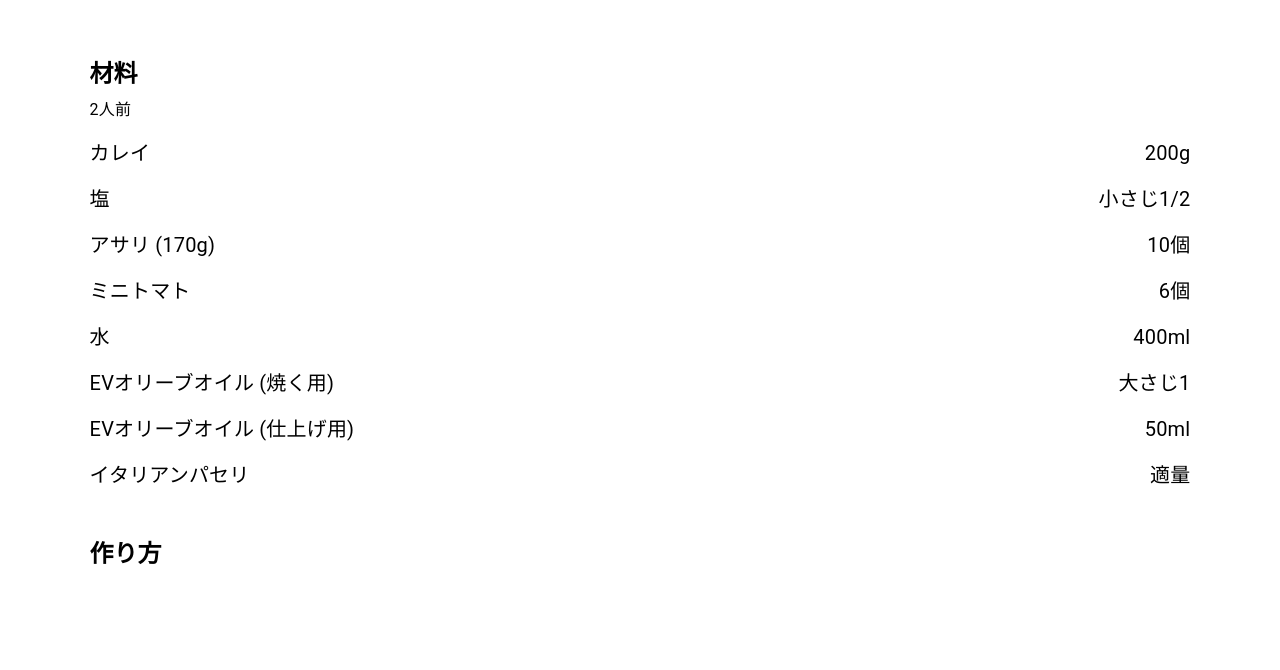
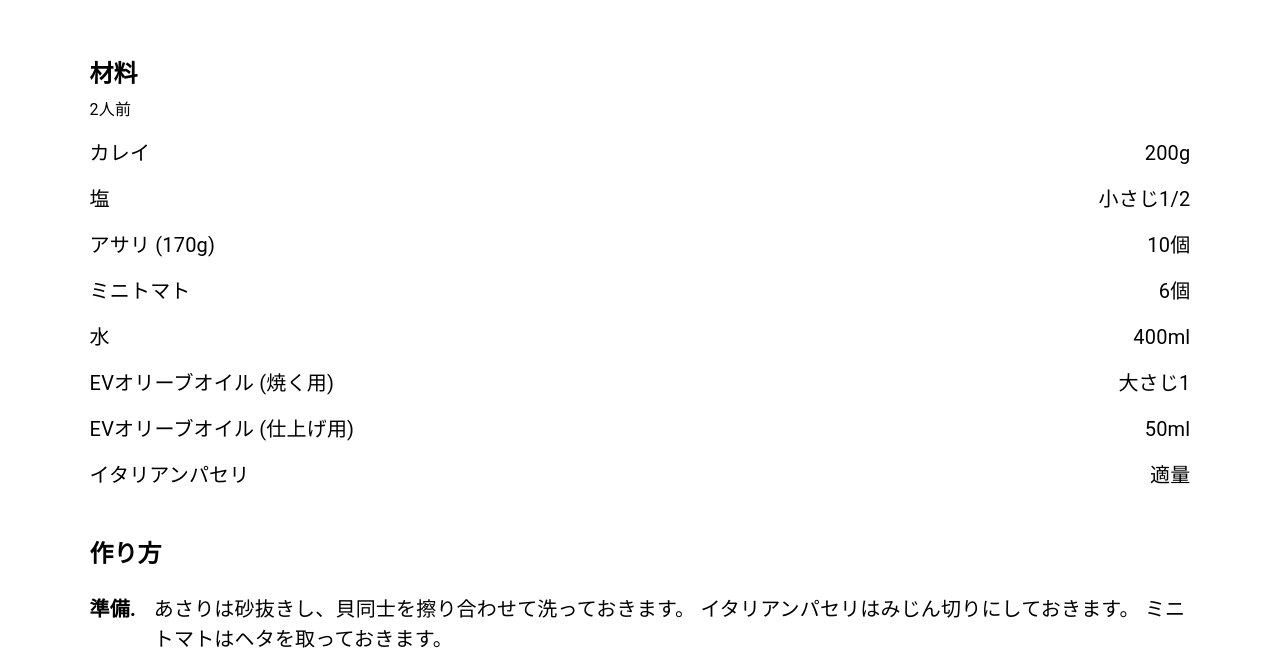
Before and after one commit to nkserveren26/myrecipe-frontend, a React (Create React App) app: page /recipes/1 in a window 1280 px wide. Shown: the part 636-1306 px from the top of the page. Before the commit the page ends 1214 px from the top, so only its background shows below. Built offline with nearby package versions, Linux system fonts and the light colour scheme.

Commit message:
RecipePageの作り方部分修正。stepsをループさせる形に修正

```diff
--- a/src/components/page/RecipePage.tsx
+++ b/src/components/page/RecipePage.tsx
@@ -33,6 +33,12 @@ export const RecipePage: React.FC = () => {
                 { name: 'EVオリーブオイル (仕上げ用)', amount: '50ml' },
                 { name: 'イタリアンパセリ', amount: '適量' },
             ],
+            steps: [
+                {
+                    number: "準備",
+                    description: "あさりは砂抜きし、貝同士を擦り合わせて洗っておきます。 イタリアンパセリはみじん切りにしておきます。 ミニトマトはヘタを取っておきます。"
+                },
+            ]
          },
         {
             id: 2,
@@ -43,6 +49,9 @@ export const RecipePage: React.FC = () => {
                 { name: "にんじん", amount: "1本" },
                 { name: "じゃがいも", amount: "2個" },
             ],
+            steps: [
+                { number: "1", description: "hogehoge" },
+            ]
 
         },
         // その他のレシピデータ
@@ -90,6 +99,22 @@ export const RecipePage: React.FC = () => {
                 <Typography pb={1} fontWeight="bold" variant="h5" sx={{ textAlign: 'left' }}>
                     作り方
                 </Typography>
+                <Box mt={2} >
+                    {recipe.steps.map((step, index) => (
+                        <Grid container sx={{ marginBottom: 2 }}>
+                            <Grid item xs={0.7} style={{ textAlign: 'left' }}>
+                                <Typography variant="body1" sx={{ fontSize: '20px', fontWeight: 'bold' }}>
+                                    {step.number}.
+                                </Typography>
+                            </Grid>
+                            <Grid item xs={11.3} style={{ textAlign: 'left' }}>
+                                <Typography variant="body1" sx={{ fontSize: '20px' }}>
+                                    {step.description}
+                                </Typography>
+                            </Grid>
+                        </Grid>
+                    ))}
+                </Box>
             </Box>
         </>
     );
```
